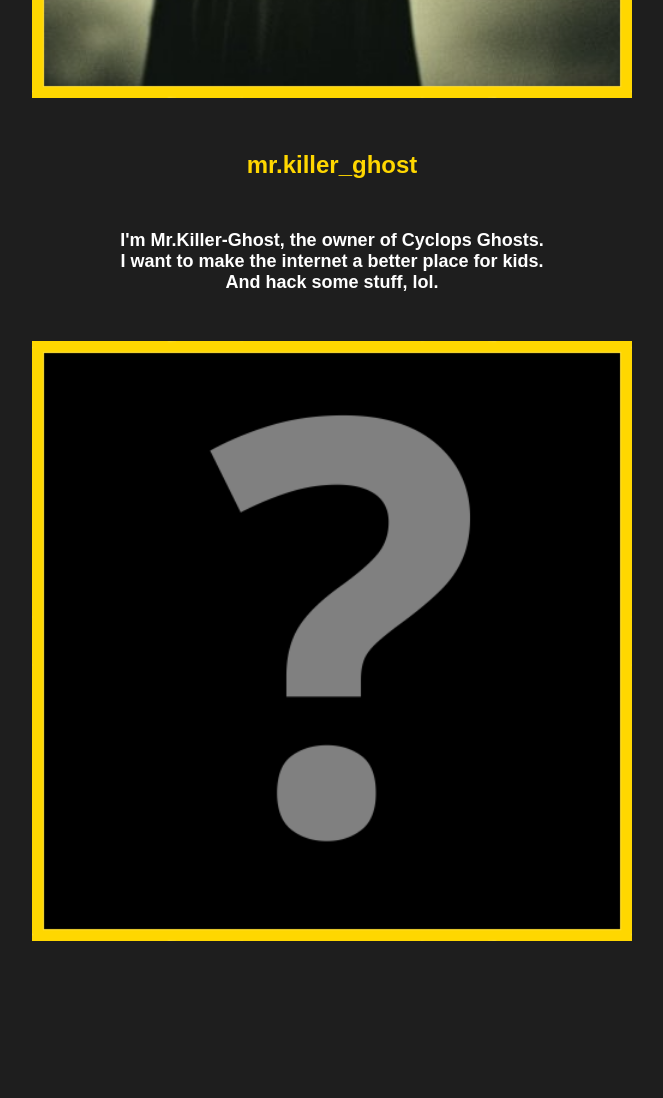
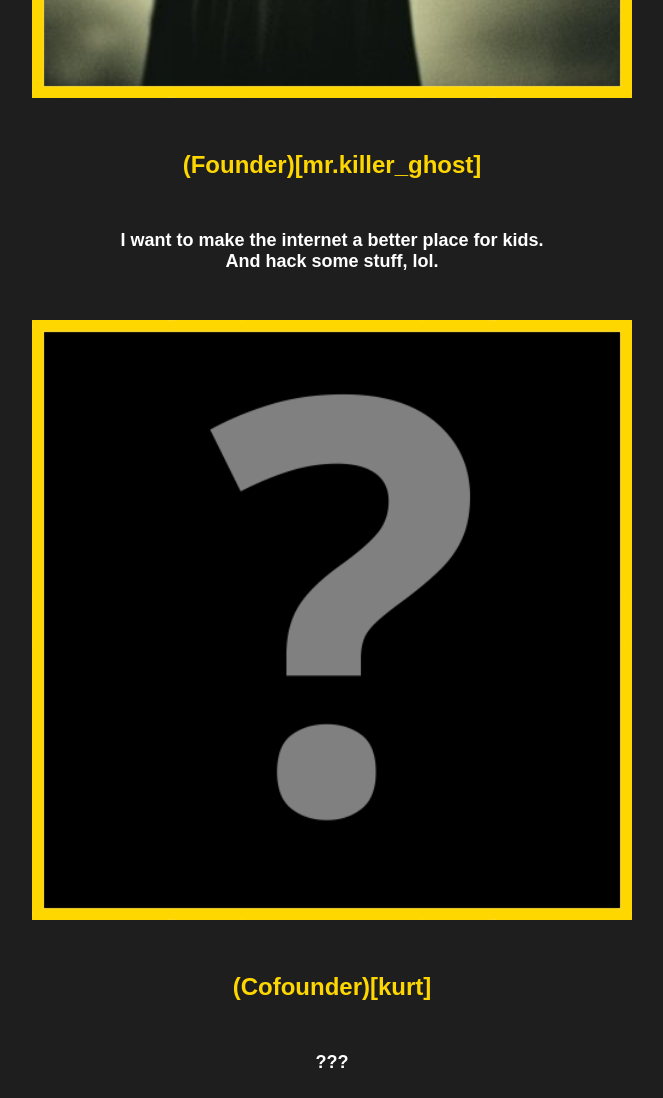
Before and after one commit to Cyclops-Ghosts/Cyclops-Ghosts, a plain HTML site: page Owners.html in a window 1280 px wide. Shown: the part 860-1958 px from the top of the page, without its empty margins (308-971 px from the left). Before the commit the page ends 1828 px from the top, so only its background shows below. Drawn offline with Linux system fonts and the light colour scheme.

Commit message:
fixed owner tab

```diff
--- a/Owners.html
+++ b/Owners.html
@@ -61,18 +61,18 @@
             height: auto;
         }
 
-        .ghost-text-1,
-        .ghost-text-2 {
+        .text,
+        .text {
             text-align: center;
             padding: 10px;
         }
 
-        .ghost-text-1 h1 {
+        .text h1 {
             color: #ffd700;
             font-size: 24px;
         }
 
-        .ghost-text-2 h2 {
+        .text h2 {
             color: #ffffff;
             font-size: 18px;
         }
@@ -86,11 +86,11 @@
                 width: 22%;
             }
 
-            .ghost-text-1 h1 {
+            .text h1 {
                 font-size: 20px;
             }
 
-            .ghost-text-2 h2 {
+            .text h2 {
                 font-size: 16px;
             }
         }
@@ -101,8 +101,6 @@
             }
         }
     </style>
-
-
 
 </head>
 <body>
@@ -125,17 +123,23 @@
         <div class="img">
             <img src="stuff/Mr-Ghost.png" alt="Mr. Ghost">
         </div>
-        <div class="ghost-text-1">
-            <h1>mr.killer_ghost</h1>
+        <div class="text">
+            <h1>(Founder)[mr.killer_ghost]</h1>
         </div>
-        <div class="ghost-text-2">
-            <h2>I'm Mr.Killer-Ghost, the owner of Cyclops Ghosts.<br>
-            I want to make the internet a better place for kids.<br>
+        <div class="text">
+            <h2>I want to make the internet a better place for kids.<br>
             And hack some stuff, lol.</h2>
         </div>
         <div class="img">
             <img src="stuff/kurt_cobain.png" alt="Kurt Cobain">
         </div>
+        <div class="text">
+            <h1>(Cofounder)[kurt]</h1>
+        </div>
+        <div class="text">
+            <h2>???</h2>
+        </div>
     </div>
+
 </body>
 </html>
```
